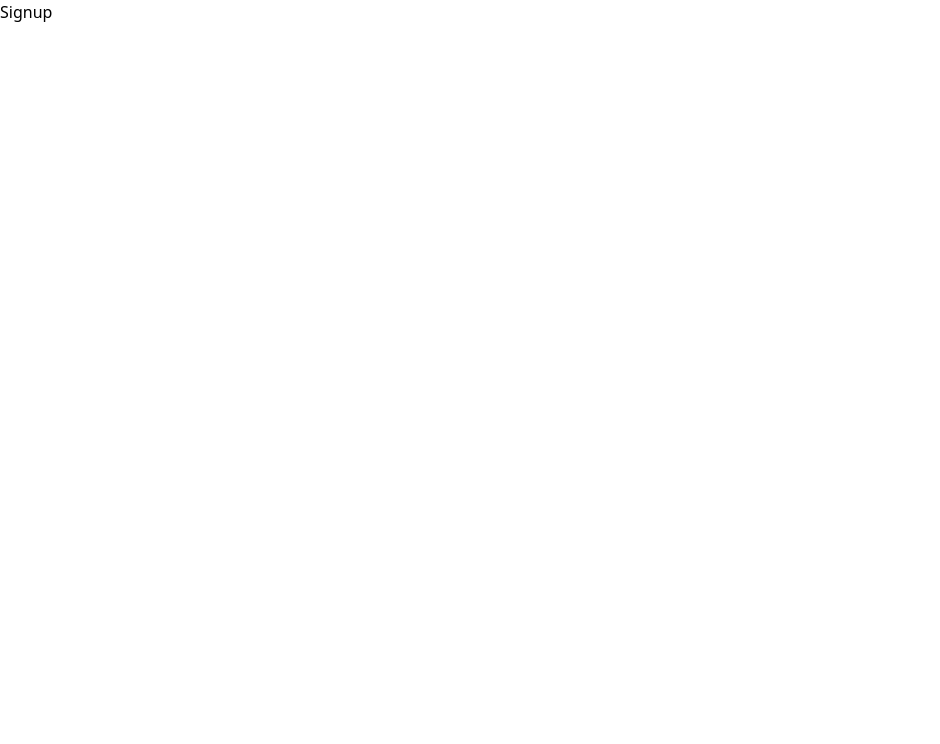
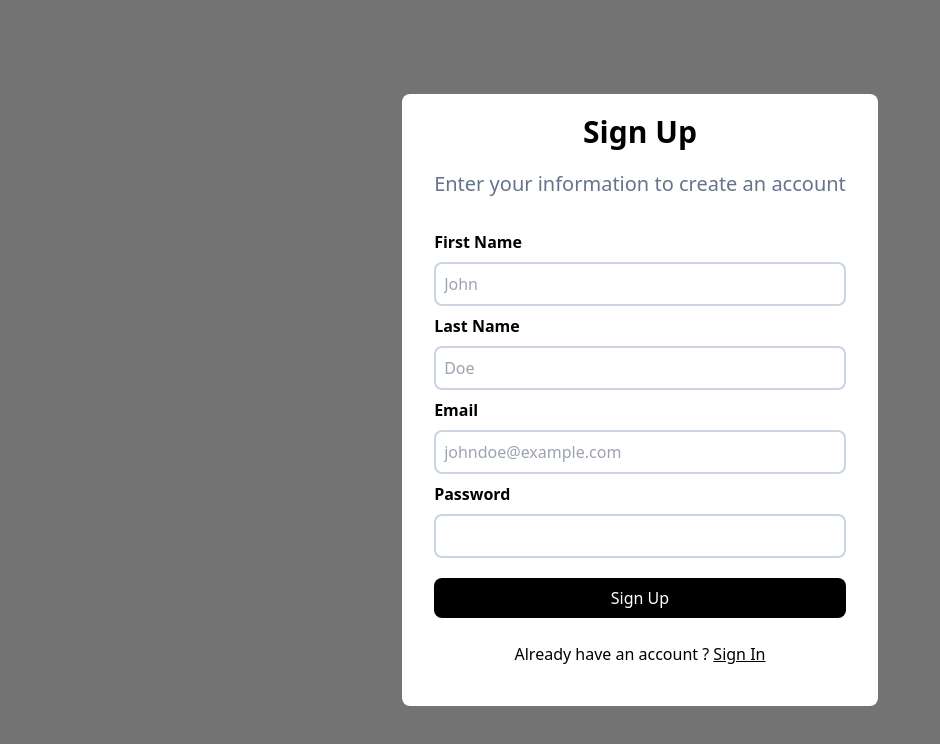
Before and after one commit to AnshumanX304/CashgoFrontend, a React (Vite) app: page /signup in a window 1280 px wide. Shown: the top 744 px of the page, without its empty margins (0-940 px from the left). Built offline with nearby package versions, Linux system fonts and the light colour scheme.

Commit message:
Login and Signup Pages designed

```diff
--- a/src/App.jsx
+++ b/src/App.jsx
@@ -18,6 +18,9 @@ function App() {
           <Route exact path="/send" element={<Sendmoney/>}/>
         </Routes>
       </BrowserRouter>
+       {/* <h1 className="text-3xl font-bold underline">
+      bkskvb
+    </h1>  */}
 
     </>
   )
--- a/src/Components/AuthComponent/Signin.jsx
+++ b/src/Components/AuthComponent/Signin.jsx
@@ -1,7 +1,33 @@
+import { Link } from "react-router-dom";
 const signin = () => {
     return (
-        <div className="text-3xl font-bold underline">
-            hello
+        <div className="bg-[#737373] h-screen flex justify-center items-center" >
+            <div className="h-fit w-fit bg-white rounded-lg p-5">
+                <div className="flex justify-center items-center mb-5">
+                    <div><p className="text-3xl text-center font-extrabold ">Sign In</p></div>
+                </div>
+                <div className="flex justify-center items-center ">
+                    <div><p className="text-slate-500 text-xl text-center mx-3">Enter your credentials to access your account</p></div>
+                </div>
+                <div className="flex">
+                    <div className="my-3 mx-3 w-full">
+                        <form>
+                            <label className="font-semibold my-2 ">Email</label>
+                            <br></br>
+                            <input className="w-full mb-5 mt-3 border-2 p-2 rounded-lg border-slate-300" type="email" placeholder="johndoe@example.com"/>
+                            <br></br>
+                            <label className="font-semibold my-2">Password</label>
+                            <br></br>
+                            <input className="w-full mb-5 mt-3 border-2 p-2 rounded-lg border-slate-300" type="password"/>
+                            <br></br>
+                            <button className="bg-black text-white w-full rounded-lg h-10 my-3">Sign In</button>
+                        </form>
+                    </div>
+                </div>
+                <div className="flex justify-center align-center mb-5">
+                    <div>Don't have an account ? <Link to="/signup"><span href="" className="underline">Sign Up</span></Link></div>
+                </div>
+            </div>
         </div>
      );
 }
--- a/src/Components/AuthComponent/Signup.jsx
+++ b/src/Components/AuthComponent/Signup.jsx
@@ -1,7 +1,41 @@
+import { Link } from "react-router-dom";
 const Signup = () => {
     return (
-        <div>
-            Signup
+        <div className="bg-[#737373] h-screen flex justify-center items-center" >
+            <div className="h-fit w-fit bg-white rounded-lg p-5">
+                <div className="flex justify-center items-center mb-5">
+                    <div><p className="text-3xl text-center font-extrabold ">Sign Up</p></div>
+                </div>
+                <div className="flex justify-center items-center ">
+                    <div><p className="text-slate-500 text-xl text-center mx-3">Enter your information to create an account</p></div>
+                </div>
+                <div className="flex mt-5">
+                    <div className="my-3 mx-3 w-full">
+                        <form >
+                        <label className="font-semibold my-2 ">First Name</label>
+                            <br></br>
+                            <input className="w-full border-2 p-2 my-2 rounded-lg border-slate-300" type="email" placeholder="John"/>
+                            <br></br>
+                            <label className="font-semibold my-2 ">Last Name</label>
+                            <br></br>
+                            <input className="w-full border-2 p-2 my-2 rounded-lg border-slate-300" type="email" placeholder="Doe"/>
+                            <br></br>
+                            <label className="font-semibold my-2 ">Email</label>
+                            <br></br>
+                            <input className="w-full border-2 p-2 my-2 rounded-lg border-slate-300" type="email" placeholder="johndoe@example.com"/>
+                            <br></br>
+                            <label className="font-semibold my-2">Password</label>
+                            <br></br>
+                            <input className="w-full border-2 p-2 my-2 rounded-lg border-slate-300" type="password"/>
+                            <br></br>
+                            <button className="bg-black text-white w-full rounded-lg h-10 my-3">Sign Up</button>
+                        </form>
+                    </div>
+                </div>
+                <div className="flex justify-center align-center mb-5">
+                    <div>Already have an account ? <Link to="/Signin"><span className="underline">Sign In</span></Link></div>
+                </div>
+            </div>
         </div>
      );
 }
```
